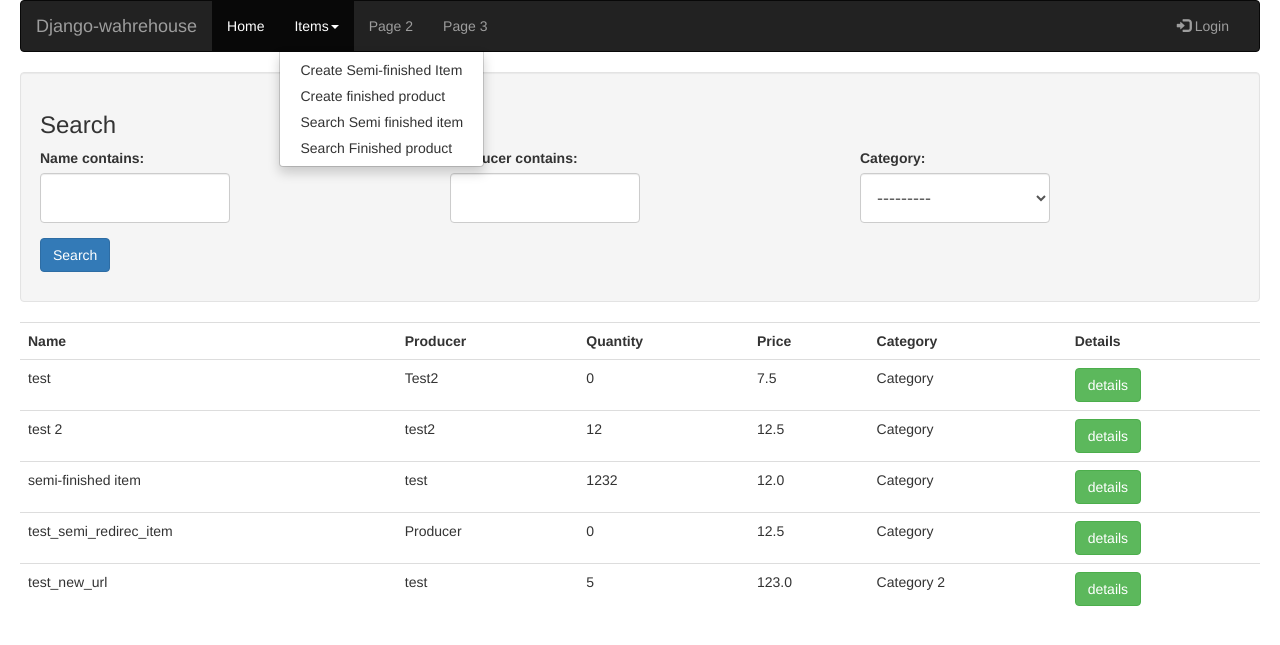
After one commit to lesiooo/warehouse_django, a Django app: page /warehouse/semi-finisheditem/search/ in a window 1280 px wide, after a click on "Items". The commit adds this page. Shown: the top 645 px of the page. Run offline with Django 3.2, Linux system fonts and the light colour scheme; data comes from the database, SQL or seed files in the repository; both versions use the stored data as it was after the commit; some libraries are stand-ins or nearby versions.

Commit message:
add filtering for items

```diff
--- /dev/null
+++ b/warehouse/filters.py
@@ -0,0 +1,36 @@
+from .models import Category, SemiFinishedItem, FinishedProduct
+from django import forms
+import django_filters
+
+
+def get_category_names():
+    category_names = ()
+    category = Category.objects.all()
+    for item in category:
+        category_names += (item.id, item.name),
+    return category_names
+
+
+class SemiFinishedItemFilter(django_filters.FilterSet):
+
+    name = django_filters.CharFilter(lookup_expr='icontains')
+    producer = django_filters.CharFilter(lookup_expr='icontains')
+    test = Category.objects.all()
+    category = django_filters.ChoiceFilter(
+        choices=get_category_names, label='Category')
+
+
+
+    class Meta:
+        model = SemiFinishedItem
+        fields = ['name', 'category', 'producer']
+
+
+class FinishedProductFilter(django_filters.FilterSet):
+
+    name = django_filters.CharFilter(lookup_expr='icontains')
+    EAN_code = django_filters.CharFilter(lookup_expr='icontains')
+
+    class Meta:
+        model = FinishedProduct
+        fields = ['name', 'EAN_code']
--- a/warehouse/static/css/base.css
+++ b/warehouse/static/css/base.css
@@ -22,7 +22,7 @@ input[type=submit]
 .form-control
 {
     height: 50px;
-    width: 600px;
+    width: 50%;
     font-size: 18px;
 }
 
--- a/warehouse/templates/base.html
+++ b/warehouse/templates/base.html
@@ -30,7 +30,8 @@
           <ul class="dropdown-menu">
             <li><a href="{% url "create_semifinisheditem" %}">Create Semi-finished Item</a></li>
             <li><a href="{% url "create_finishedproduct" %}">Create finished product</a></li>
-            <li><a href="#">Page 1-3</a></li>
+            <li><a href="{% url "search_semi_finished_item"%}">Search Semi finished item</a></li>
+            <li><a href="{% url "search finished product" %}">Search Finished product</a></li>
           </ul>
         </li>
         <li><a href="#">Page 2</a></li>
--- /dev/null
+++ b/warehouse/templates/products_html/semi_finished_item_search.html
@@ -0,0 +1,49 @@
+{% extends 'base.html' %}
+{% load widget_tweaks %}
+
+{% block title %} Search item {% endblock %}
+
+{% block content %}
+<form method="get">
+<div class="well">
+    <h3>Search</h3>
+    <div class="row">
+        <div class="form-group col-sm-4 col-md-4">
+            {{ filter.form.name.label_tag }}
+            {% render_field filter.form.name class="form-control" %}
+        </div>
+        <div class="form-group col-sm-4 col-md-4">
+            {{ filter.form.producer.label_tag }}
+            {% render_field filter.form.producer class="form-control" %}
+        </div>
+        <div class="form-group col-sm-4 col-md-4">
+            {{ filter.form.category.label_tag }}
+            {% render_field filter.form.category class="form-control" %}
+        </div>
+    </div>
+        <p><input class="btn btn-primary" type="submit" value="Search"></p>
+</div>
+</form>
+
+<table class="table table-hover">
+    <tr>
+        <th>Name</th>
+        <th>Producer</th>
+        <th>Quantity</th>
+        <th>Price</th>
+        <th>Category</th>
+        <th>Details</th>
+    </tr>
+    {% for item in filter.qs %}
+        <tr>
+            <td>{{ item.name }}</td>
+            <td>{{ item.producer }}</td>
+            <td>{{ item.quantity }}</td>
+            <td>{{ item.price }}</td>
+            <td>{{ item.category.name }}</td>
+            <td><input class="btn btn-success" type="button" value="details" onclick="location.href='{% url 'semi_finished_item_detail' item.slug %}'" ></td>
+        </tr>
+    {% endfor %}
+</table>
+
+{% endblock %}
--- a/warehouse/urls.py
+++ b/warehouse/urls.py
@@ -6,9 +6,10 @@ urlpatterns = [
     url(r'^semi-finisheditem/new/$', create_semi_finished_item_view, name='create_semifinisheditem'),
     url(r'^semi-finisheditem/(?P<slug>[-\w]+)/details/$', semi_finished_item_detail, name='semi_finished_item_detail'),
     url(r'^semi-finisheditem/(?P<slug>[-\w]+)/edit/$', semi_finished_item_edit_view, name='semi_finished_item_edit'),
+    url(r'^semi-finisheditem/search/$', search_semi_finished_item_view, name='search_semi_finished_item'),
 
     url(r'^finishedproduct/new/$', create_finished_product_view, name='create_finishedproduct'),
     url(r'^finishedproduct/(?P<slug>[-\w]+)/details/$', finished_product_details, name='finished_item_details'),
     url(r'^finishedproduct/(?P<slug>[-\w]+)/edit/$', finished_product_edit_view, name='finished_item_edit'),
-
+    url(r'^finishedproduct/search/$', search_finished_product_view, name='search finished product'),
 ]
--- a/warehouse/views.py
+++ b/warehouse/views.py
@@ -3,7 +3,7 @@ from django.contrib.auth.decorators import login_required
 from .forms import CreateFinishedProduct, CreateSemiFinishedItemForm, SemiFinishedItemEditForm, FinishedProductEditForm
 from django.contrib import messages
 from .models import SemiFinishedItem, FinishedProduct
-
+from .filters import SemiFinishedItemFilter, FinishedProductFilter
 
 def home_page(request):
     semi_finished_items = FinishedProduct.objects.all()
@@ -79,3 +79,13 @@ def finished_product_edit_view(request, slug):
     else:
         edit_product_form = FinishedProductEditForm(instance=item)
     return render(request, 'products_html/finished_product_edit.html', {'edit_product_form': edit_product_form})
+
+def search_semi_finished_item_view(request):
+    item_list = SemiFinishedItem.objects.all()
+    item_filter = SemiFinishedItemFilter(request.GET, queryset=item_list)
+    return render(request, 'products_html/semi_finished_item_search.html', {'filter':item_filter})
+
+def search_finished_product_view(request):
+    product_list = FinishedProduct.objects.all()
+    product_filter = FinishedProductFilter(request.GET, queryset=product_list)
+    return render(request, 'products_html/finished_product_search.html', {'filter': product_filter})
--- a/warehouse_django/settings.py
+++ b/warehouse_django/settings.py
@@ -34,6 +34,8 @@ ALLOWED_HOSTS = []
 # Application definition
 
 INSTALLED_APPS = (
+    'django_filters',
+    'widget_tweaks',
     'django.contrib.admin',
     'django.contrib.auth',
     'django.contrib.contenttypes',
@@ -41,6 +43,7 @@ INSTALLED_APPS = (
     'django.contrib.messages',
     'django.contrib.staticfiles',
     'warehouse',
+
 )
 
 MIDDLEWARE_CLASSES = (
```
Also changed, not shown: warehouse/templates/products_html/finished_product_details.html (+6 -6 lines), warehouse/templates/products_html/finished_product_search.html (added, +43 -0 lines), warehouse/tests.py (+21 -1 lines), db.sqlite3.
